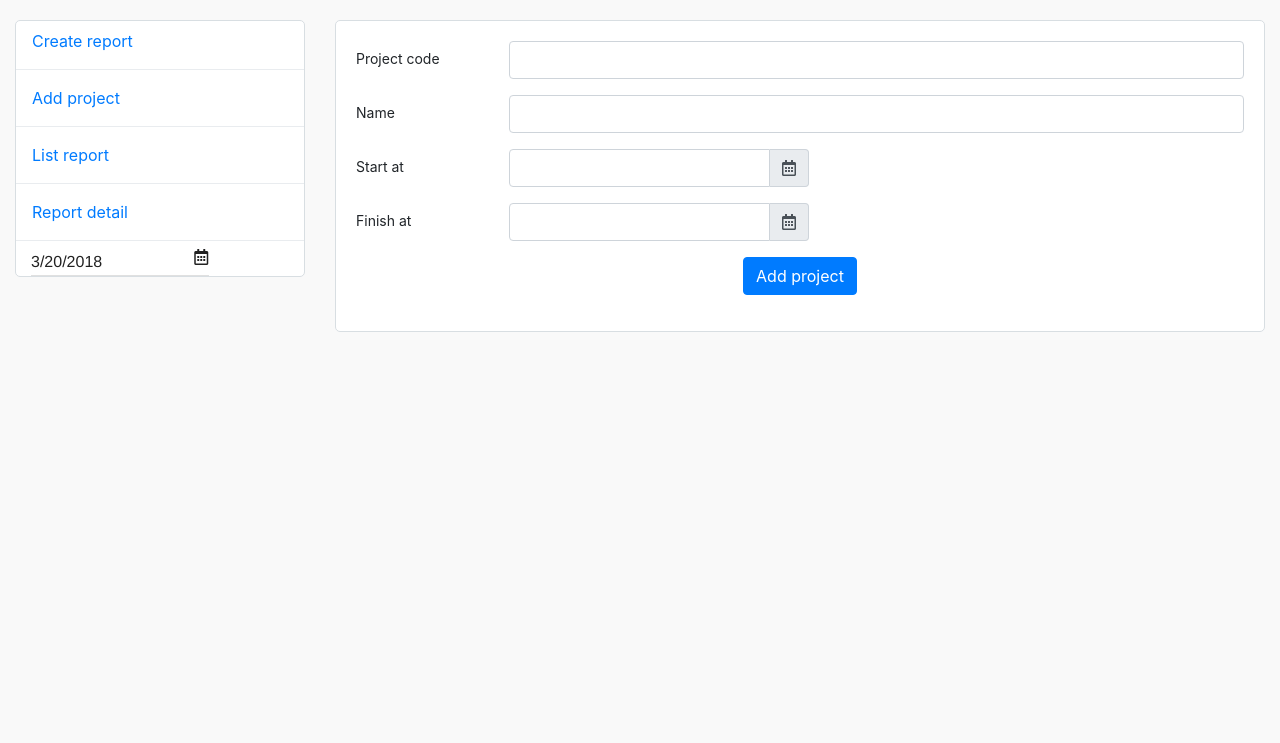
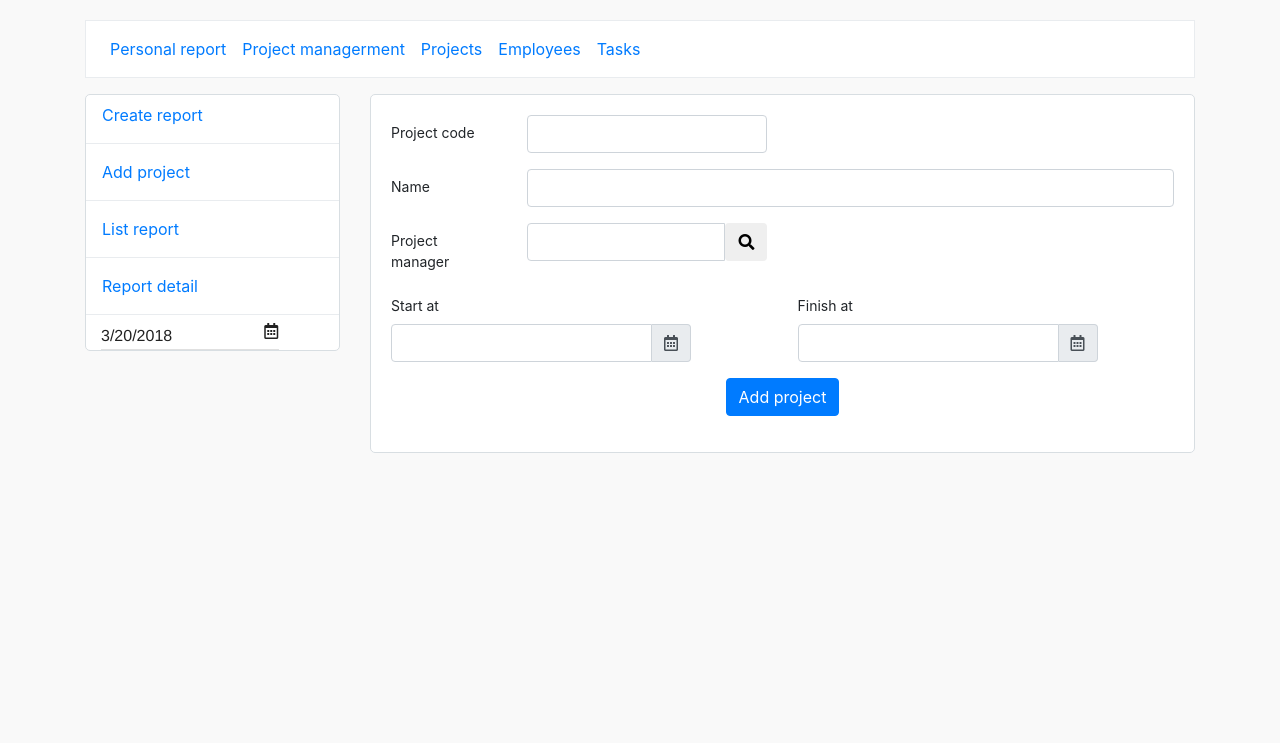
Before and after one commit to giaduc/jquery, a plain HTML site: page add-project.html in a window 1280 px wide. Shown: the part 57-800 px from the top of the page. Drawn offline with Linux system fonts and the light colour scheme.

Commit message:
project menu

```diff
--- a/add-project.html
+++ b/add-project.html
@@ -34,7 +34,7 @@
 </head>
 
 <body>
-    <div class="container-fluid">
+    <div class="container">
         <nav class="navbar navbar-expand-lg header">
             <a class="navbar-brand" href="index.html">Daily report</a>
             <button class="navbar-toggler" type="button" data-toggle="collapse" data-target="#navbarNavDropdown" aria-controls="navbarNavDropdown"
@@ -55,6 +55,32 @@
             </div>
         </nav>
         <!-- /.header -->
+
+        <nav class="navbar navbar-expand-lg  border mb-3 bg-white">
+            <div class="collapse navbar-collapse">
+                <ul class="navbar-nav">
+                    <li class="nav-item active">
+                        <a class="nav-link" href="#">Personal report
+                            <span class="sr-only">(current)</span>
+                        </a>
+                    </li>
+                    <li class="nav-item">
+                        <a class="nav-link" href="#">Project managerment</a>
+                    </li>
+                    <li class="nav-item">
+                        <a class="nav-link" href="#">Projects</a>
+                    </li>
+                    <li class="nav-item">
+                        <a class="nav-link" href="#">Employees</a>
+                    </li>
+                    <li class="nav-item">
+                        <a class="nav-link" href="#">Tasks</a>
+                    </li>
+                </ul>
+            </div>
+        </nav>
+
+        <!-- /.menu -->
         <div class="row">
             <div class="col-3">
                 <div class="sidebar">
@@ -101,48 +127,46 @@
                     <form action="" method="post" id="addProjectForm">
                         <div class="project-form-body">
                             <div class="form-group row">
-                                <label for="projectCode" class="col-sm-2 col-form-label">Project code
+                                <label for="projectCode" class="col-2 col-form-label">Project code
                                 </label>
-                                <div class="col-sm-10">
-                                    <input
-                                    type="text"
-                                    class="form-control"
-                                    name="txt_projectCode"
-                                    data-validation="[NOTEMPTY]"
-                                    data-validation-message="Please enter project code.">
+                                <div class="col-4">
+                                    <input type="text" class="form-control" name="txt_projectCode" data-validation="[NOTEMPTY]" data-validation-message="Please enter project code.">
                                 </div>
                             </div>
                             <div class="form-group row">
-                                <label for="name" class="col-sm-2 col-form-label">Name</label>
-                                <div class="col-sm-10">
-                                    <input
-                                        type="text"
-                                        class="form-control"
-                                        name="txt_name"
-                                        data-validation="[L>=6, NOTEMPTY]"
-                                        data-validation-message="Please enter name. Name must be at least 6 characters">
+                                <label for="name" class="col-2 col-form-label">Name</label>
+                                <div class="col-10">
+                                    <input type="text" class="form-control" name="txt_name" data-validation="[L>=6, NOTEMPTY]" data-validation-message="Please enter name. Name must be at least 6 characters">
                                 </div>
                             </div>
+
                             <div class="form-group row">
-                                <label for="startAt" class="col-sm-2 col-form-label">Start at
-                                </label>
-                                <div class="col-sm-10">
-                                    <input
-                                        id="startAt"
-                                        name="txt_startAt"
-                                        data-validation="[DATE_DATEPICKER]">
+                                <label class="col-2 col-form-label">Project manager</label>
+                                <div class="col-4">
+                                    <div class="input-group">
+                                        <input type="text" class="form-control">
+                                        <div class="input-group-prepend">
+                                            <div class="input-group-text">
+                                                <button class="btn btn-default" type="button">
+                                                    <i class="fas fa-search"></i>
+                                                </button>
+                                            </div>
+                                        </div>
+                                    </div>
                                 </div>
                             </div>
+
                             <div class="form-group row">
-                                <label for="finishAt" class="col-sm-2 col-form-label">Finish at
-                                </label>
-                                <div class="col-sm-10">
-                                    <input
-                                        id="finishAt"
-                                        name="txt_finishAt"
-                                        data-validation="[DATE_DATEPICKER]">
+                                <div class="col-6">
+                                    <label for="startAt">Start at</label>
+                                    <input id="startAt" name="txt_startAt" data-validation="[DATE_DATEPICKER]">
+                                </div>
+                                <div class="col-6">
+                                    <label for="finishAt">Finish at</label>
+                                    <input id="finishAt" name="txt_finishAt" data-validation="[DATE_DATEPICKER]">
                                 </div>
                             </div>
+
                             <div class="form-group row">
                                 <div class="col-12 text-center">
                                     <button class="btn btn-primary" type="submit">Add project</button>
@@ -156,7 +180,7 @@
                                 $('#startAt').datepicker({
                                     uiLibrary: 'bootstrap',
                                     iconsLibrary: 'fontawesome',
-                                    format : 'dd/mm/yyyy',
+                                    format: 'dd/mm/yyyy',
                                     minDate: today,
                                     width: 300,
                                     maxDate: function () {
@@ -168,7 +192,7 @@
                                 });
                                 $('#finishAt').datepicker({
                                     uiLibrary: 'bootstrap',
-                                    format : 'dd/mm/yyyy',
+                                    format: 'dd/mm/yyyy',
                                     iconsLibrary: 'fontawesome',
                                     width: 300,
                                     minDate: function () {
```
Also changed, not shown: create-report.html (+3 -1 lines).
